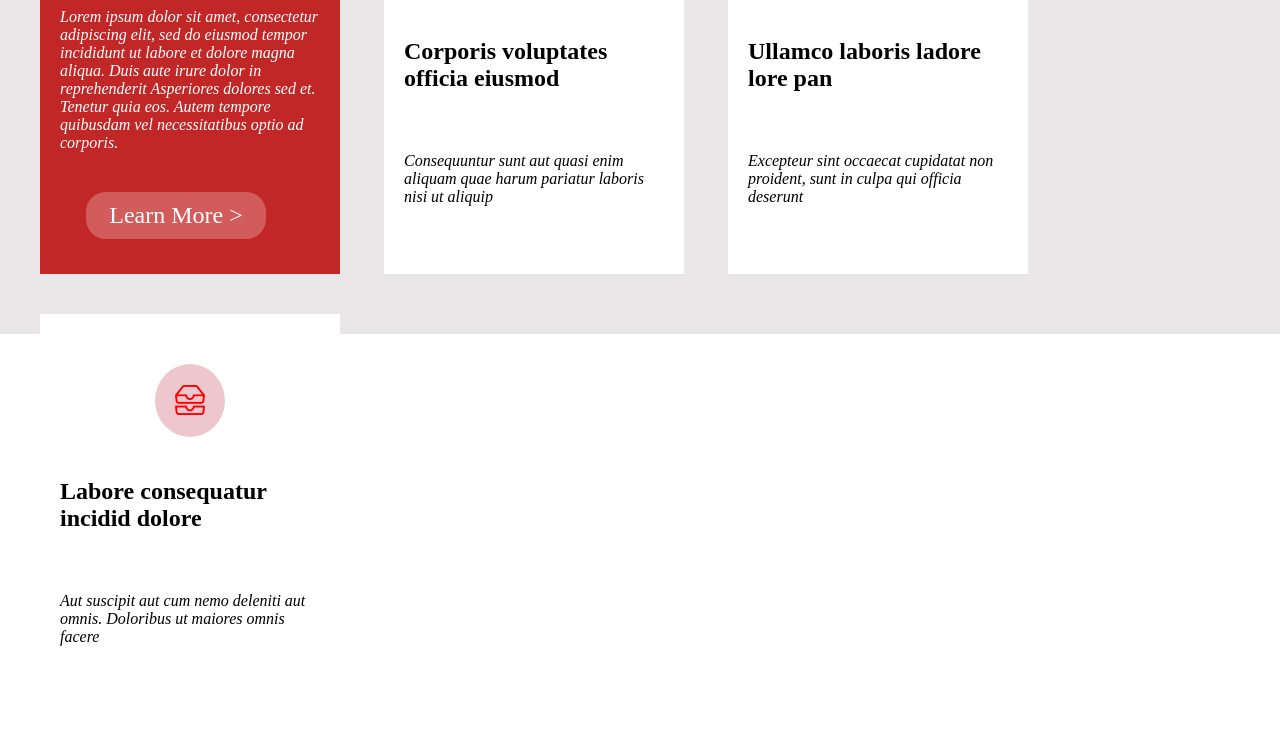
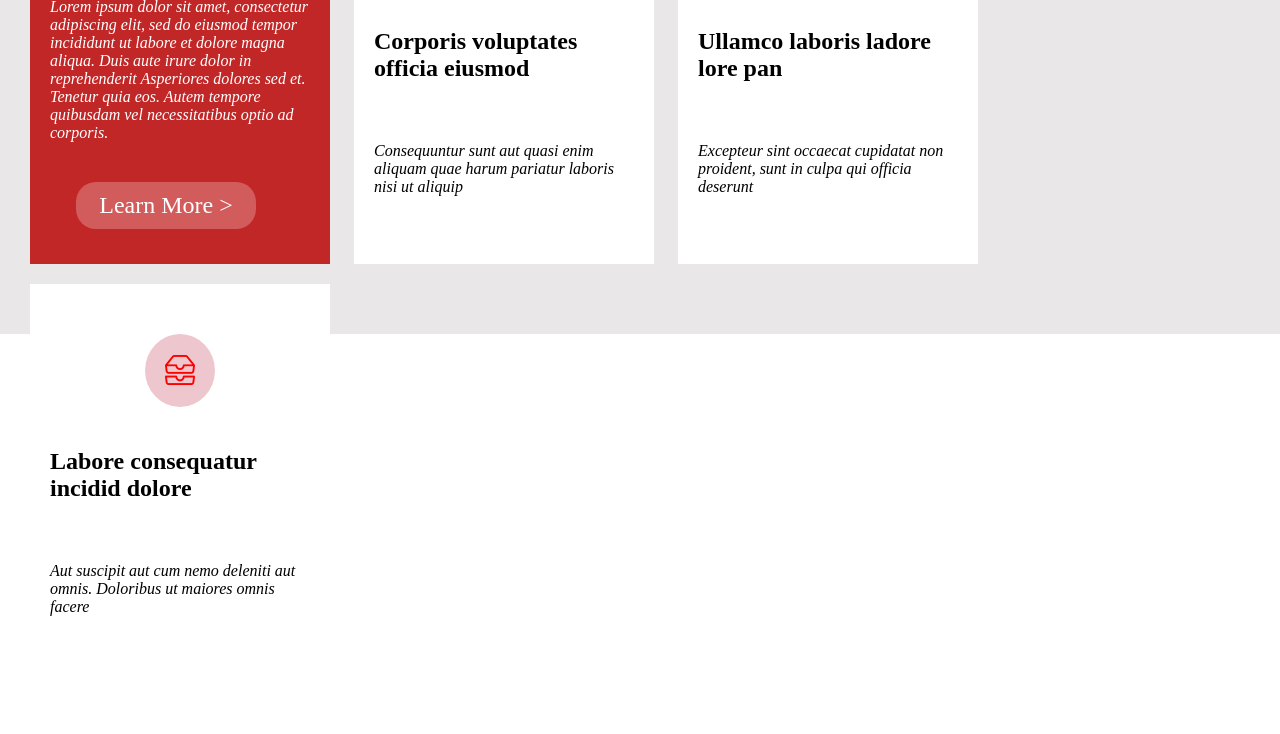
Before and after one commit to vijay-malyala/transistions, a plain HTML site: page index.html in a window 1280 px wide. Shown: the part 316-1050 px from the top of the page. After the commit the page ends 1010 px from the top, so only its background shows below. Drawn offline with nearby package versions, Linux system fonts and the light colour scheme.

Commit message:
transistions

```diff
--- a/styles.css
+++ b/styles.css
@@ -25,7 +25,7 @@
 .item3,
 .item4 {
     padding: 20px;
-    margin: 20px;
+    margin: 10px;
     display: inline-block;
     width: 300px;
     height: 400px;
@@ -35,7 +35,7 @@
 
 .item1 {
     padding: 20px;
-    margin: 20px;
+    margin: 10px;
     display: inline-block;
     width: 300px;
     height: 400px;
@@ -69,17 +69,19 @@
     margin-top: 60px;
     font-style: italic;
 }
+
 .item1>h1 {
     margin-top: 10px;
     color: white;
 }
-.item1>p{
+
+.item1>p {
     margin-top: 30px;
     font-style: italic;
     color: white;
 }
 
-.item1>div{
+.item1>div {
     margin-top: 40px;
     text-align: center;
     color: white;
@@ -87,15 +89,17 @@
     background-color: rgba(254, 234, 234, 0.265);
     width: 180px;
     border-radius: 20px;
-    margin-left:10%;
+    margin-left: 10%;
     padding: 10px;
 
 }
-.a:hover{
+
+.a:hover {
     background-color: white;
-    color:red ;
+    color: red;
 }
-.item4:hover>div>i{
+
+.item4:hover>div>i {
     background-color: red;
     color: white;
 }
```
